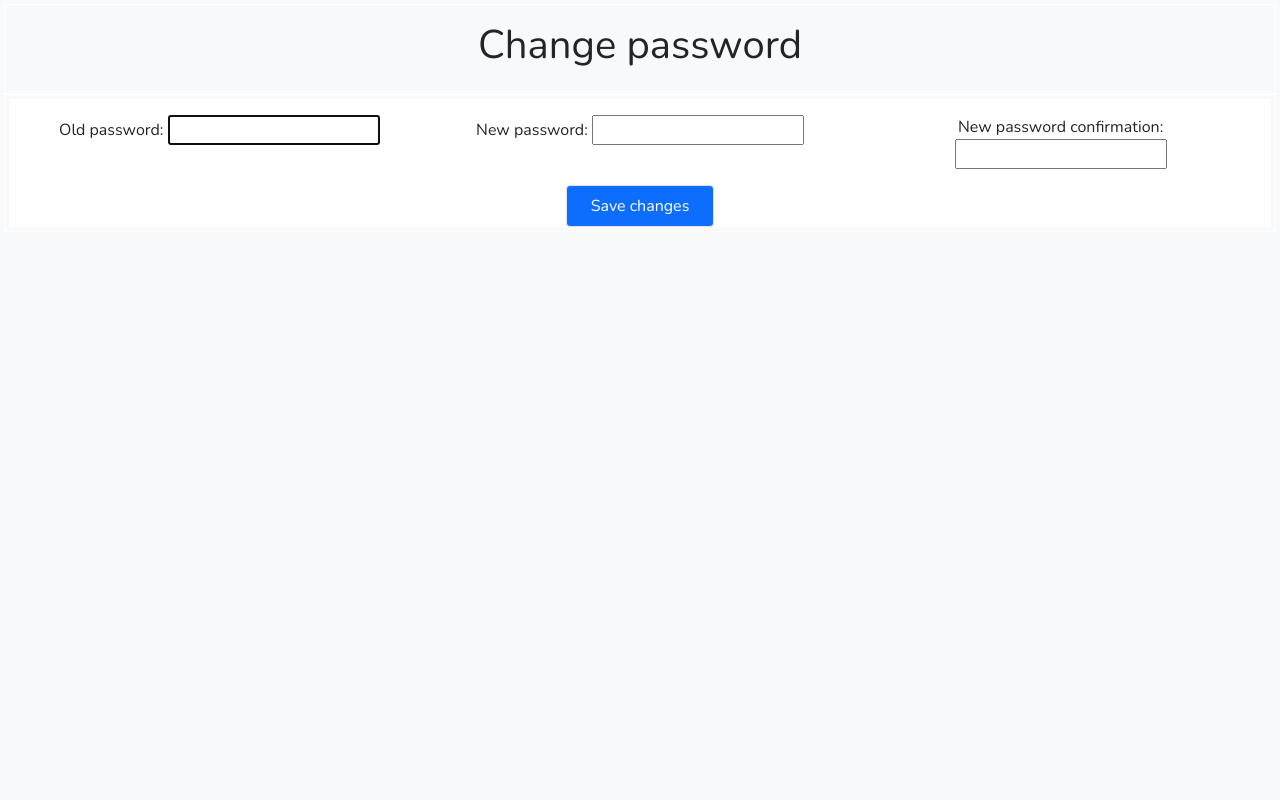
After one commit to Arsh1101/team-member, a Django app: page /changepassword/ in a window 1280 px wide. The commit adds this page. Run offline with Django 4.2, Linux system fonts and the light colour scheme.

Commit message:
Add changing password service.

```diff
--- /dev/null
+++ b/templates/accounts/change_password.html
@@ -0,0 +1,24 @@
+{% extends 'base.html' %}
+{% block title %}
+Change password
+{% endblock %}
+{% block header %}
+Change password
+{% endblock %}
+{% block body %}
+<div class="container bg-white">
+  <form class="row fs-6 text-center" method="post">
+    {% for field in form.visible_fields  %}
+    {% csrf_token %}
+    <div class="col-md-4 col-12 py-3">
+      {{ field.label_tag }}
+      {{ field }}
+      <span class="text-danger">{{ field.errors }}</span>
+    </div>
+    {% endfor %}
+    <div class="col-12 text-center">
+      <button class="button border rounded-1 py-2 px-4 bg-primary text-white" type="submit">Save changes</button>
+    </div>
+  </form>
+</div>
+{% endblock %}
--- a/users/forms.py
+++ b/users/forms.py
@@ -41,7 +41,9 @@ class CustomUserCreationForm(UserCreationForm):
                 visible.field.widget.attrs['class'] = 'form-control'
                 visible.field.widget.attrs['placeholder'] = visible.field.label
 
-
+# AT the first time I did not use password change.
+# To implement the password change I created a new class.
+# I thought this code is cleaner and easier to read.
 class AutoGenPassCustomUserCreationForm(CustomUserCreationForm):
 
     def __init__(self, *args, **kwargs):
--- a/users/templates/users/form.html
+++ b/users/templates/users/form.html
@@ -45,7 +45,7 @@ Edit page
                     {% comment %} Regular user can change his/her own password. {% endcomment %}
                     {% if object.email == user.email %}
                     <div class="col-6 text-center">
-                        <button class="button border rounded-1 py-2 px-4 bg-secondary text-light" type="button" onclick="location.href='/';">Change password</button>
+                        <button class="button border rounded-1 py-2 px-4 bg-secondary text-light" type="button" onclick="location.href='{% url 'users:change_password' %}';">Change password</button>
                     </div>
                     <div class="col-6 text-center">
                         <button class="button border rounded-1 py-2 px-4 bg-primary text-white" type="submit">Save</button>
@@ -70,7 +70,7 @@ Edit page
                     {% else %}
                     {% comment %} Admin user can change his/her own password. {% endcomment %}
                     <div class="col-4 text-center">
-                        <button class="button border rounded-1 py-2 px-4 bg-secondary text-light" type="button" onclick="location.href='/';">Change password</button>
+                        <button class="button border rounded-1 py-2 px-4 bg-secondary text-light" type="button" onclick="location.href='{% url 'users:change_password' %}';">Change password</button>
                     </div>
                     {% endif %}
                     {% endif %}
--- a/users/urls.py
+++ b/users/urls.py
@@ -8,13 +8,10 @@ app_name = 'users'
 
 urlpatterns = [
     path('', views.IndexView.as_view(), name='index'),
-    # path('add', views.AddMemberView.as_view(), name='add'),
-    # path('edit/<int:pk>', views.EditMemberView.as_view(), name='edit'),
-    # path('delete/<int:pk>', views.DeleteMemberView.as_view(), name='delete'),
     path('add', login_required(views.AddMemberView.as_view()), name='add'),
     path('edit/<int:pk>', login_required(views.EditMemberView.as_view()), name='edit'),
     path('delete/<int:pk>', login_required(views.DeleteMemberView.as_view()), name='delete'),
-    # path('', views.login_page, name='login'),
+    path('changepassword/', views.change_password, name='change_password'),
     path('login/', auth_views.LoginView.as_view(template_name='login.html'), name='login'),
     path('logout/', auth_views.LogoutView.as_view(next_page='/login'), name='logout'),
 ]
--- a/users/views.py
+++ b/users/views.py
@@ -2,6 +2,11 @@ from .models import CustomUser
 from django.views import generic
 from django.urls import reverse_lazy
 from .forms import CustomUserCreationForm, CustomUserEditForm, AutoGenPassCustomUserCreationForm
+#
+from django.contrib import messages
+from django.contrib.auth import update_session_auth_hash
+from django.contrib.auth.forms import PasswordChangeForm
+from django.shortcuts import render, redirect
 
 
 class IndexView(generic.ListView):
@@ -38,3 +43,20 @@ class DeleteMemberView(generic.DeleteView):
     model = CustomUser
     success_url = reverse_lazy("users:index")
     template_name = "users/delete.html"
+
+
+def change_password(request):
+    if request.method == 'POST':
+        form = PasswordChangeForm(request.user, request.POST)
+        if form.is_valid():
+            user = form.save()
+            update_session_auth_hash(request, user)  # Important!
+            messages.success(request, 'Your password was successfully updated!')
+            return redirect('/')
+        else:
+            messages.error(request, 'Please correct the error below.')
+    else:
+        form = PasswordChangeForm(request.user)
+    return render(request, 'accounts/change_password.html', {
+        'form': form
+    })
```
Also changed, not shown: db.sqlite3.
